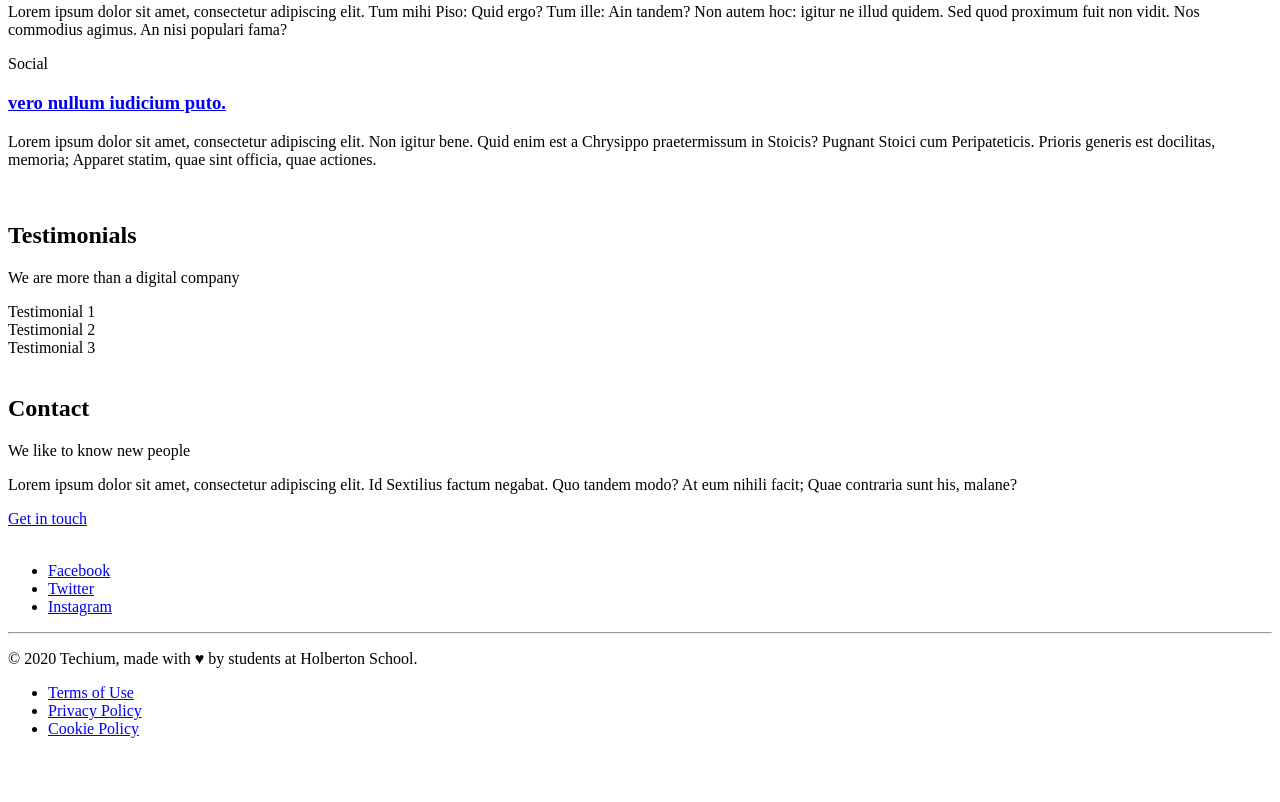
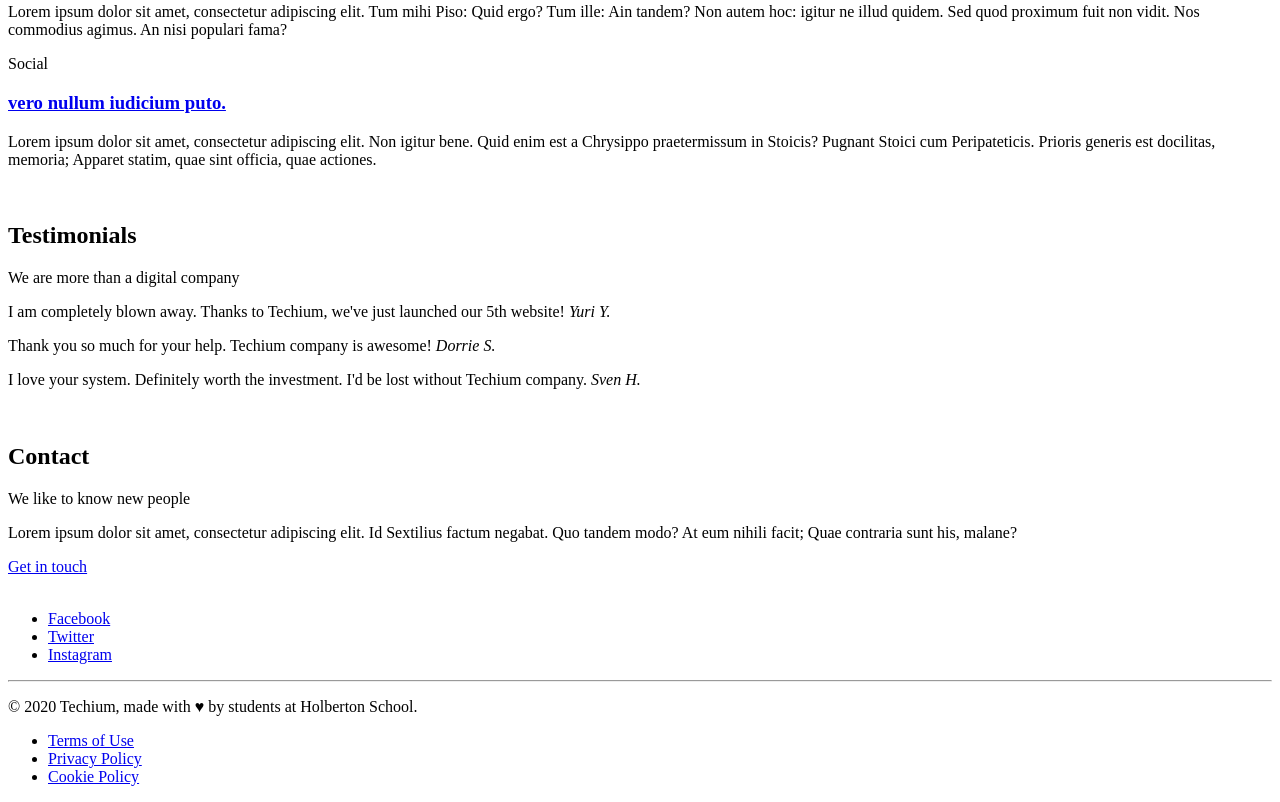
Before and after one commit to edemdj/holbertonschool-web_front_end, a plain HTML site: page html_advanced/29-index.html in a window 1280 px wide. Shown: the part 1668-2470 px from the top of the page. Before the commit the page ends 2422 px from the top, so only its background shows below. Drawn offline with Linux system fonts and the light colour scheme.

Commit message:
Client quotes

```diff
--- a/html_advanced/29-index.html
+++ b/html_advanced/29-index.html
@@ -141,13 +141,16 @@
                 </header>
                 <div>
                     <article>
-                        Testimonial 1
+                        <P>I am completely blown away. Thanks to Techium, we've just launched our 5th website!
+                            <cite>Yuri Y.</cite></P>
                     </article>
                     <article>
-                        Testimonial 2
+                        <P>Thank you so much for your help. Techium company is awesome!
+                            <cite>Dorrie S.</cite></P>
                     </article>
                     <article>
-                        Testimonial 3
+                        <P>I love your system. Definitely worth the investment. I'd be lost without Techium company.
+                            <cite>Sven H.</cite></P>
                     </article>
                 </div>
             </div>
```
